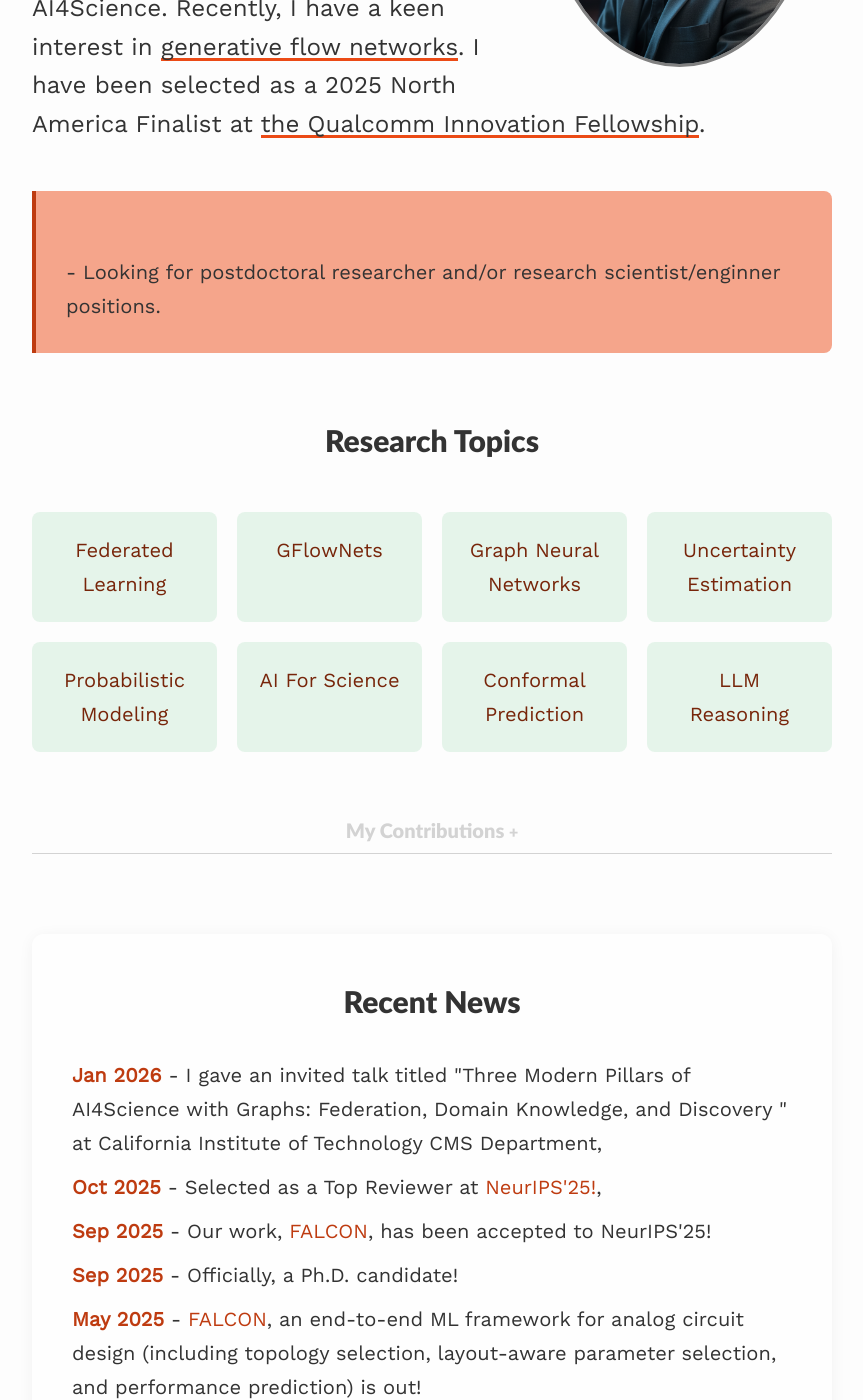
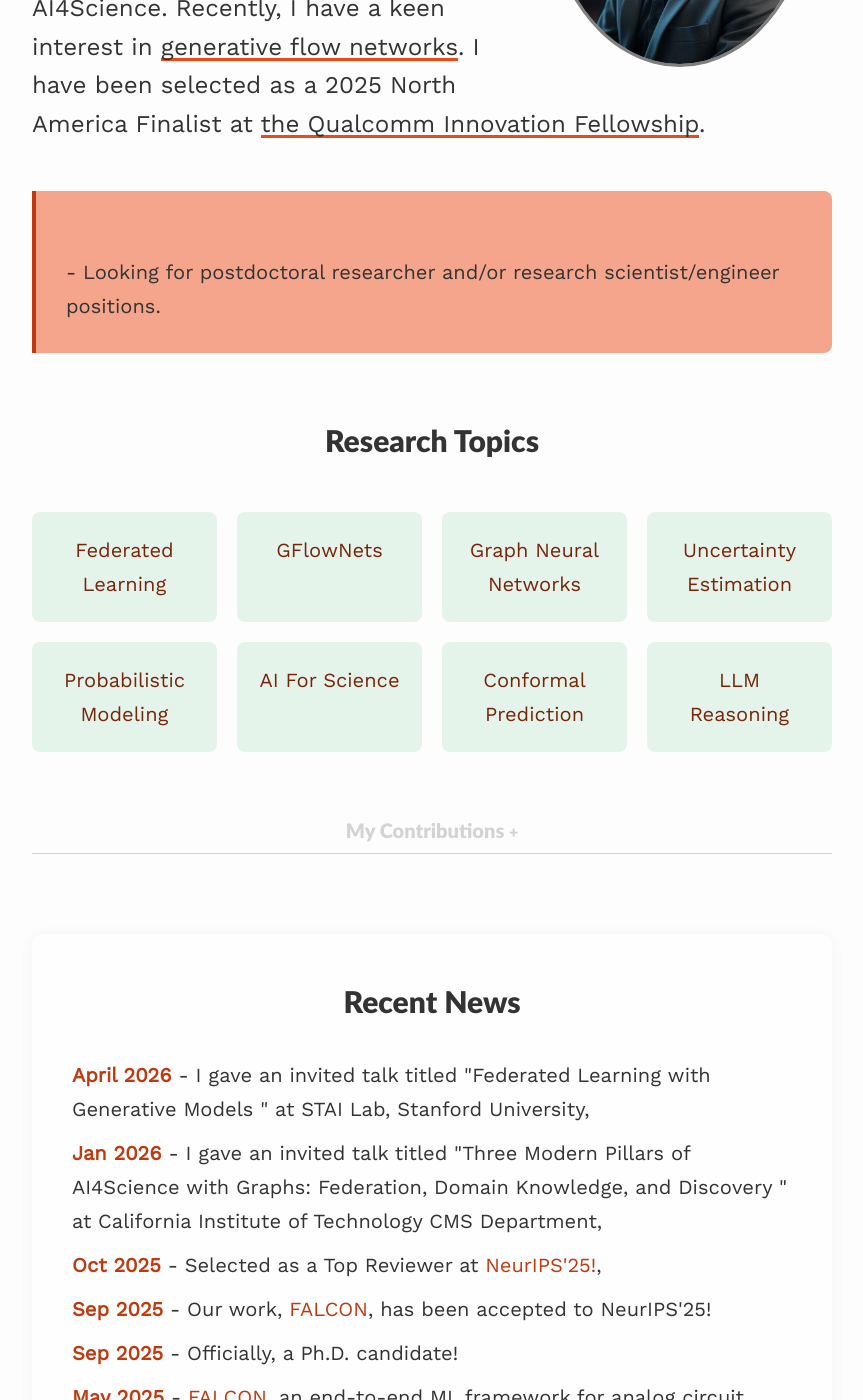
Before and after one commit to emirceyani/emirceyani.github.io, a Jekyll site: the page built from index.md, in a window 1280 px wide and 1400 px high, scrolled down 477 px. Shown: the whole window, without its empty margins (208-1071 px from the left). Built offline with Jekyll 4.4.1, drawn with Linux system fonts in a browser that asks for light colours.

Commit message:
Add Stanford invited talk

```diff
--- a/index.md
+++ b/index.md
@@ -14,7 +14,7 @@ published: true
 
  <div class="highlight-box">
     <br>
-    - Looking for postdoctoral researcher and/or research scientist/enginner positions.
+    - Looking for postdoctoral researcher and/or research scientist/engineer positions.
 
   </div>
 
@@ -57,6 +57,8 @@ published: true
 <div class="news" style="margin-top: 2em;">
 <h2>Recent News</h2>
 <ul>
+<li><span class="news-date">April 2026</span> - I gave an invited talk titled "Federated Learning with Generative Models
+" at STAI Lab, Stanford University, </li>
 <li><span class="news-date">Jan 2026</span> - I gave an invited talk titled "Three Modern Pillars of AI4Science with Graphs:
 Federation, Domain Knowledge, and Discovery
 " at California Institute of Technology CMS Department, </li>
```
Also changed, not shown: 1 other file.
